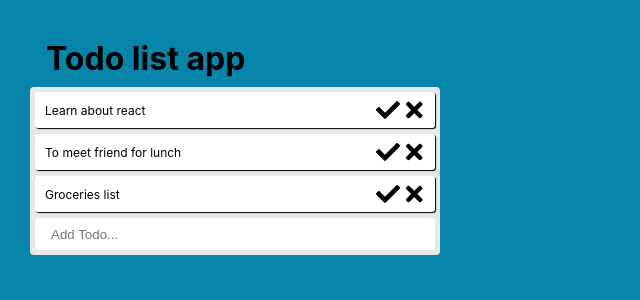
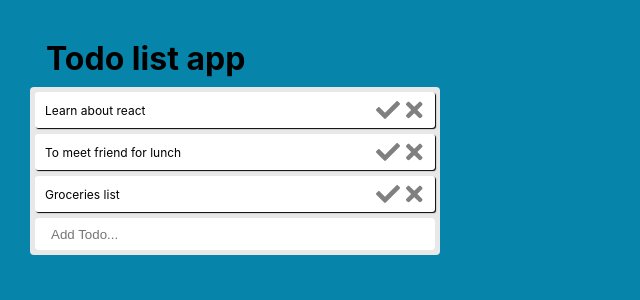
Before and after one commit to lsanchezvv/todo-app, a React (Create React App) app: page / in a window 1280 px wide. Shown: the top 300 px of the page, without its empty margins (0-640 px from the left). Built offline with nearby package versions, Linux system fonts and the light colour scheme.

Commit message:
updates packages and styling in todo component

```diff
--- a/package.json
+++ b/package.json
@@ -3,6 +3,7 @@
   "version": "0.1.0",
   "private": true,
   "dependencies": {
+    "@fortawesome/fontawesome-free": "^5.13.1",
     "@fortawesome/fontawesome-svg-core": "^1.2.29",
     "@fortawesome/free-solid-svg-icons": "^5.13.1",
     "@fortawesome/react-fontawesome": "^0.1.11",
@@ -10,6 +11,7 @@
     "@testing-library/jest-dom": "^4.2.4",
     "@testing-library/react": "^9.3.2",
     "@testing-library/user-event": "^7.1.2",
+    "cypress": "^4.10.0",
     "react": "^16.13.1",
     "react-dom": "^16.13.1",
     "react-scripts": "3.4.1"
--- a/src/components/Todo/Todo.css
+++ b/src/components/Todo/Todo.css
@@ -1,3 +1,4 @@
 .todo-action > * {
   margin: 3px;
+  color: gray;
 }
```
Also changed, not shown: 1 other file (tests, documents, lock files or other folders).
